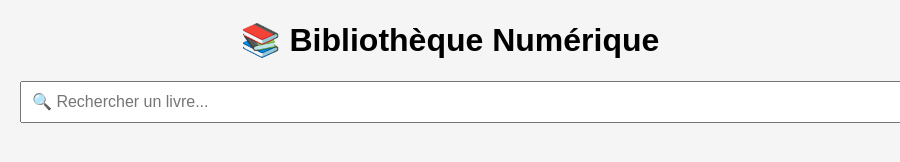
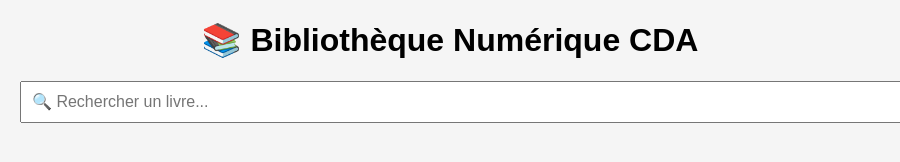
Before and after one commit to LafatraO1/Bibliotheque-numerique, an Electron app: page index.html in a window 900 px wide. Drawn offline with Linux system fonts and the light colour scheme; no server answers.

Commit message:
index.html

```diff
--- a/index.html
+++ b/index.html
@@ -15,7 +15,7 @@
   </style>
 </head>
 <body>
-  <h1>📚 Bibliothèque Numérique</h1>
+  <h1>📚 Bibliothèque Numérique CDA</h1>
   <input type="text" id="searchInput" placeholder="🔍 Rechercher un livre...">
   <div id="results"></div>
   <script src="renderer.js"></script>
```
